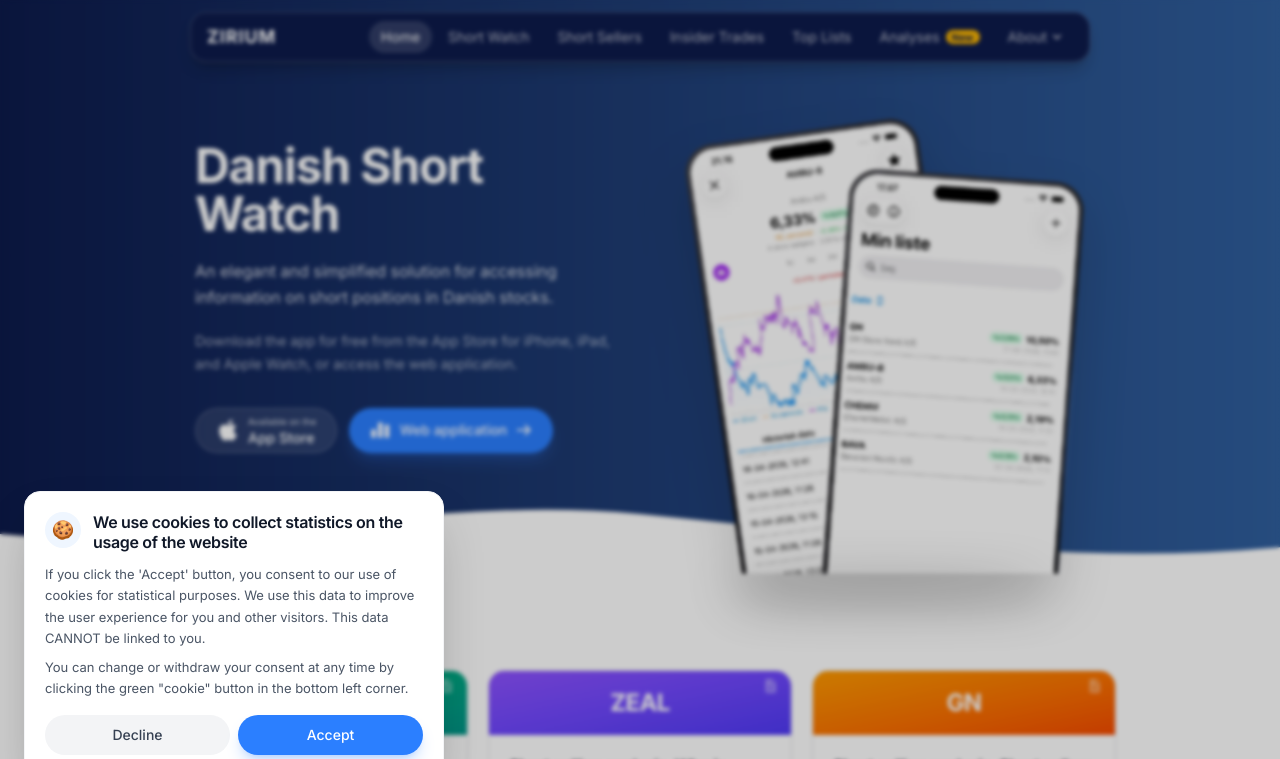
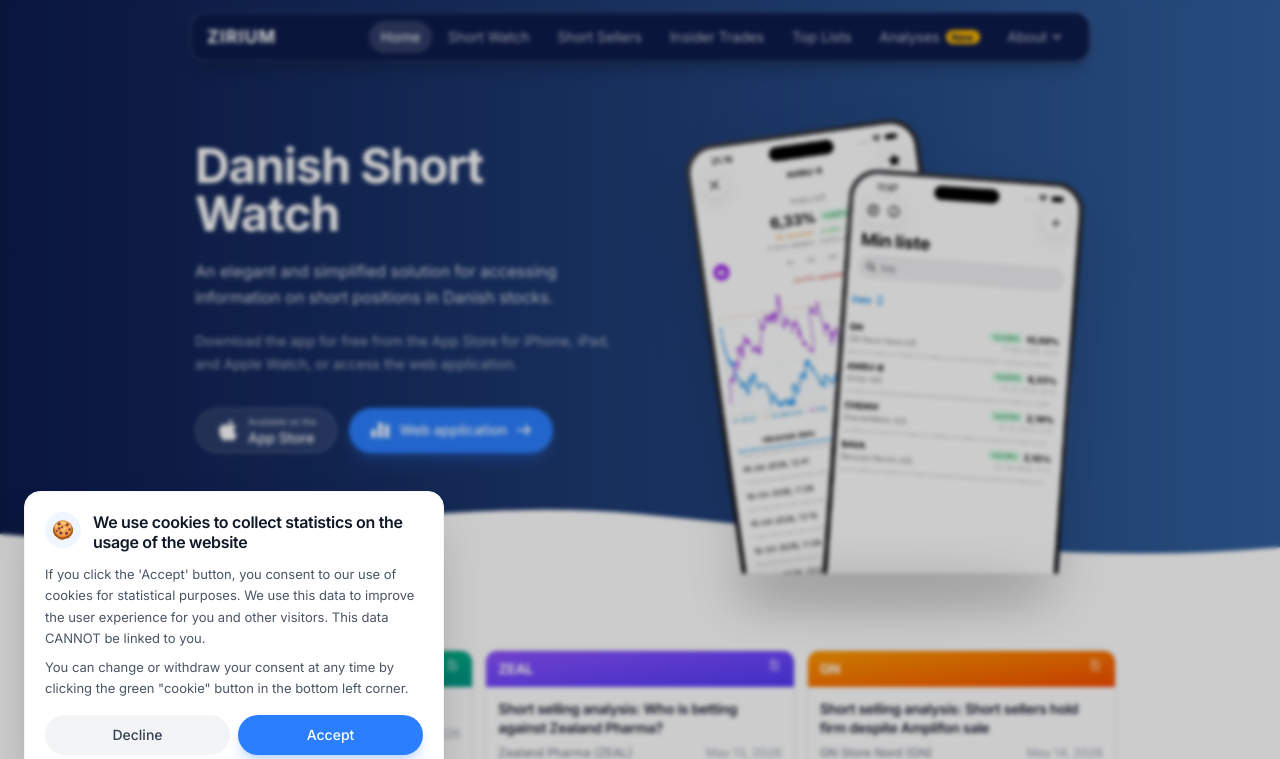
Before and after one commit to araz-code/short_watch_backend, a React (Vite) app in the folder frontend/: page / in a window 1280 px wide. Shown: the top 759 px of the page. Built offline with nearby package versions, Linux system fonts and the light colour scheme; no server answers.

Commit message:
make cards smaller

```diff
--- a/frontend/src/components/FeaturedAnalyses.tsx
+++ b/frontend/src/components/FeaturedAnalyses.tsx
@@ -5,12 +5,6 @@
 import { analyses } from "../data/analyses";
 import { trackEvent } from "../analytics";
 
-// Featured analyses block intended for the homepage so visitors landing from
-// Google immediately see that analyses exist rather than discovering them
-// through a separate nav link.
-
-// Each card gets a deterministic gradient based on the stock ticker so the
-// cards have visual variety without needing real image assets.
 const gradients: Record<string, string> = {
   BAVA: "from-emerald-500 to-teal-600",
   ZEAL: "from-violet-500 to-indigo-600",
@@ -26,7 +20,6 @@
   const { t, i18n } = useTranslation();
   const isDa = i18n.language.startsWith("da");
 
-  // Curated list of analyses to feature on the homepage (by slug, in display order).
   const featuredSlugs = [
     "bava/2026-05-17",
     "zeal/2026-05-13",
@@ -39,21 +32,21 @@
   if (featured.length === 0) return null;
 
   return (
-    <section className="max-w-[1000px] mx-auto px-6 py-8 sm:py-10">
-      <div className="flex items-center gap-3 mb-4 sm:mb-6">
-        <h2 className="text-xl sm:text-2xl font-semibold text-gray-900 dark:text-white tracking-tight">
+    <section className="max-w-[1000px] mx-auto px-6 py-6 sm:py-8">
+      <div className="flex items-center gap-3 mb-3 sm:mb-4">
+        <h2 className="text-base sm:text-lg font-semibold text-gray-900 dark:text-white tracking-tight">
           {t("Latest analyses")}
         </h2>
         <Link
           to="/analyse"
           onClick={() => trackEvent("analysis_link_click", { source: "homepage_featured_seeall" })}
-          className="inline-flex items-center gap-1.5 text-sm font-medium text-blue-600 dark:text-blue-400 hover:text-blue-700 dark:hover:text-blue-300 shrink-0"
+          className="inline-flex items-center gap-1.5 text-xs font-medium text-blue-600 dark:text-blue-400 hover:text-blue-700 dark:hover:text-blue-300 shrink-0"
         >
-          {t("See all")} <FontAwesomeIcon icon={faArrowRight} className="text-xs" />
+          {t("See all")} <FontAwesomeIcon icon={faArrowRight} className="text-[10px]" />
         </Link>
       </div>
 
-      <div className="grid grid-cols-1 sm:grid-cols-2 lg:grid-cols-3 gap-4 sm:gap-5">
+      <div className="grid grid-cols-1 sm:grid-cols-2 lg:grid-cols-3 gap-3">
         {featured.map((a) => {
           const ticker = tickerFromTitle(a.title);
           const gradient = gradients[ticker] ?? "from-blue-500 to-indigo-600";
@@ -62,22 +55,22 @@
               key={a.slug}
               to={`/analyse/${a.slug}`}
               onClick={() => trackEvent("analysis_link_click", { source: "homepage_featured", slug: a.slug })}
-              className="group block rounded-2xl overflow-hidden border border-gray-200 dark:border-gray-700 bg-white dark:bg-[#19191f] hover:shadow-lg hover:border-gray-300 dark:hover:border-gray-600 transition-all"
+              className="group block rounded-xl overflow-hidden border border-gray-200 dark:border-gray-700 bg-white dark:bg-[#19191f] hover:shadow-md hover:border-gray-300 dark:hover:border-gray-600 transition-all"
             >
-              <div className={`relative bg-gradient-to-br ${gradient} h-14 sm:h-16 flex items-center justify-center px-4`}>
-                <span className="text-white text-xl sm:text-2xl font-bold tracking-tight">
+              <div className={`relative bg-gradient-to-br ${gradient} h-9 flex items-center px-3`}>
+                <span className="text-white text-sm font-bold tracking-tight">
                   {ticker}
                 </span>
                 <FontAwesomeIcon
                   icon={faFileLines}
-                  className="absolute top-2 right-3 text-white/40 text-sm"
+                  className="absolute top-2 right-3 text-white/40 text-xs"
                 />
               </div>
-              <div className="p-4 sm:p-5">
-                <h3 className="text-sm sm:text-base font-semibold text-gray-900 dark:text-white leading-snug group-hover:text-blue-600 dark:group-hover:text-blue-400 transition-colors">
+              <div className="p-3">
+                <h3 className="text-sm font-semibold text-gray-900 dark:text-white leading-snug group-hover:text-blue-600 dark:group-hover:text-blue-400 transition-colors">
                   {isDa ? a.subtitle.da : a.subtitle.en}
                 </h3>
-                <div className="flex items-baseline justify-between gap-2 mt-3">
+                <div className="flex items-baseline justify-between gap-2 mt-2">
                   <p className="text-xs text-gray-500 dark:text-gray-400 truncate">
                     {a.title}
                   </p>
@@ -90,7 +83,6 @@
           );
         })}
       </div>
-
     </section>
   );
 }
```
